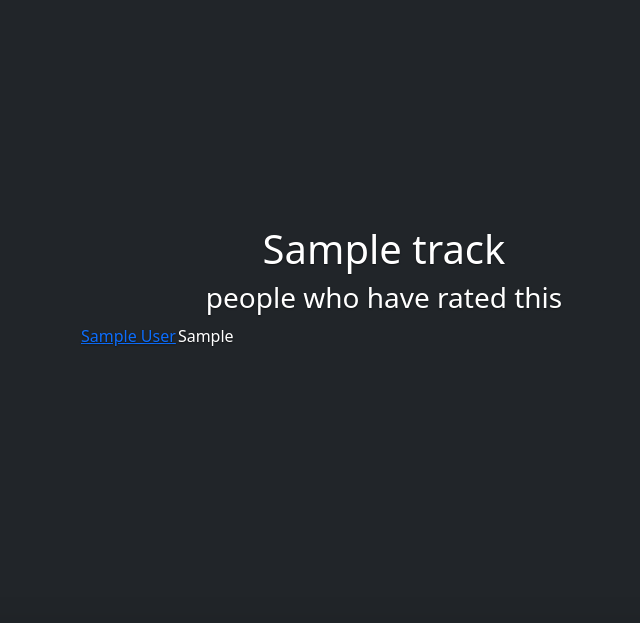
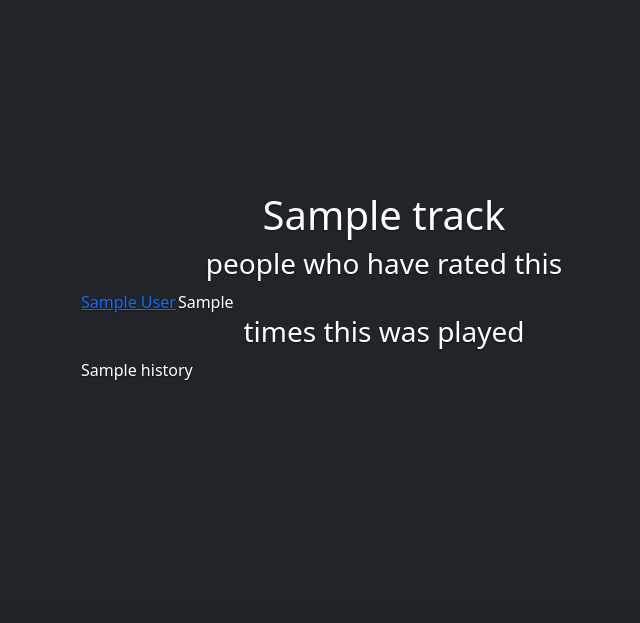
Before and after one commit to mhglover/mercury, a Python web app: template templates/track.html in a window 1280 px wide. Shown: the part 131-754 px from the top of the page, without its empty margins (256-896 px from the left). Run offline with Jinja, Linux system fonts and the light colour scheme; the template is opened without the code that fills it: most values are stand-ins (such as "Sample title", 1, 10 or a date in 2020).

Commit message:
feat(track): show play history on track page

```diff
--- a/raters.py
+++ b/raters.py
@@ -21,7 +21,7 @@ async def rate(user, track,
 
     track = await normalizetrack(track)
 
-    logging.debug("%s writing a rating: %s %s %s",
+    logging.info("%s writing a rating: %s %s %s",
                  procname, user.displayname, track.trackname, value)
 
     # fetch it or create it if it didn't already exist
@@ -60,7 +60,7 @@ async def get_rating(state, value=0):
     state.track = await normalizetrack(state.track)
     now = datetime.datetime.now(datetime.timezone.utc)
 
-    logging.debug("%s get_or_creating a rating: %s %s",
+    logging.info("%s get_or_creating a rating: %s %s",
                  procname, state.user.displayname, state.track.trackname)
 
     # fetch it or create it if it didn't already exist
--- a/templates/index.html
+++ b/templates/index.html
@@ -4,12 +4,12 @@
 <h3>you are listening to</h3>
 
 {% if w.track.trackname != w.nextup.trackname and w.track.trackname is not none %}
-<h2><a href="/track/{{w.track.id}}" class="{{w.track.color}}">{{ w.track.trackname }}</a></h2>
+<h2><a href="/track/{{w.track.track_id}}" class="{{w.track.color}}">{{ w.track.trackname }}</a></h2>
 
 <h3>coming up next</h3>
 {% endif %}
 
-<h1><a href="/track/{{w.nextup.id}}" class="{{w.nextup.color}}">{{ w.nextup.trackname }}</a></h1>
+<h1><a href="/track/{{w.nextup.track_id}}" class="{{w.nextup.color}}">{{ w.nextup.trackname }}</a></h1>
 
 {% if w.users|length > 0 %}
 <h3>actively vibing</h3>
--- a/templates/track.html
+++ b/templates/track.html
@@ -15,4 +15,16 @@
   </table>
 {% endif %}
 
+
+{% if history|length > 0 %}
+  <h3>times this was played</h3>
+  <table>
+    {% for each in history %}
+      <tr>
+        <td>{{each}}</td>
+      </tr>
+    {% endfor %}
+  </table>
+{% endif %}
+
 {% endblock %}
```
Also changed, not shown: app.py (+10 -6 lines).
